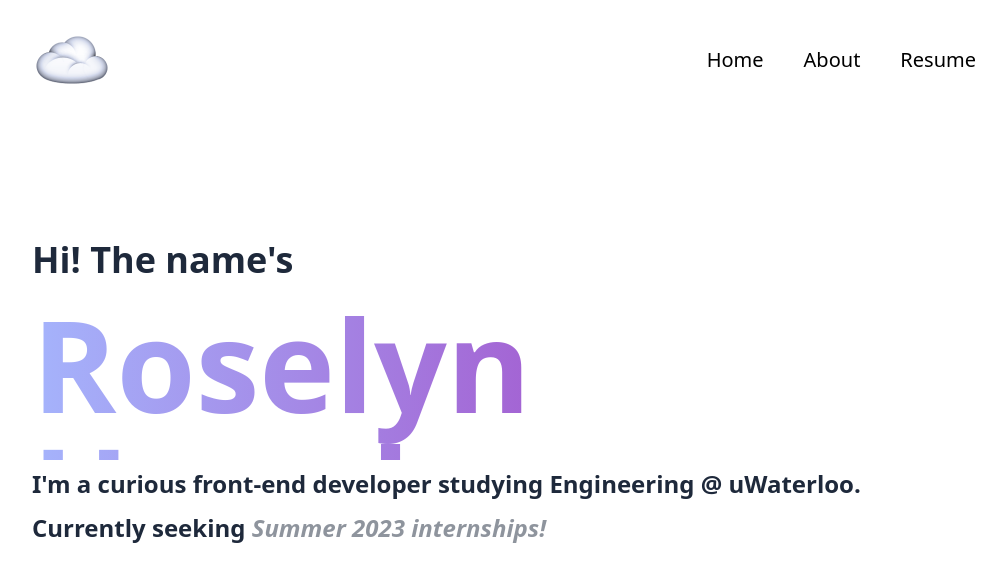
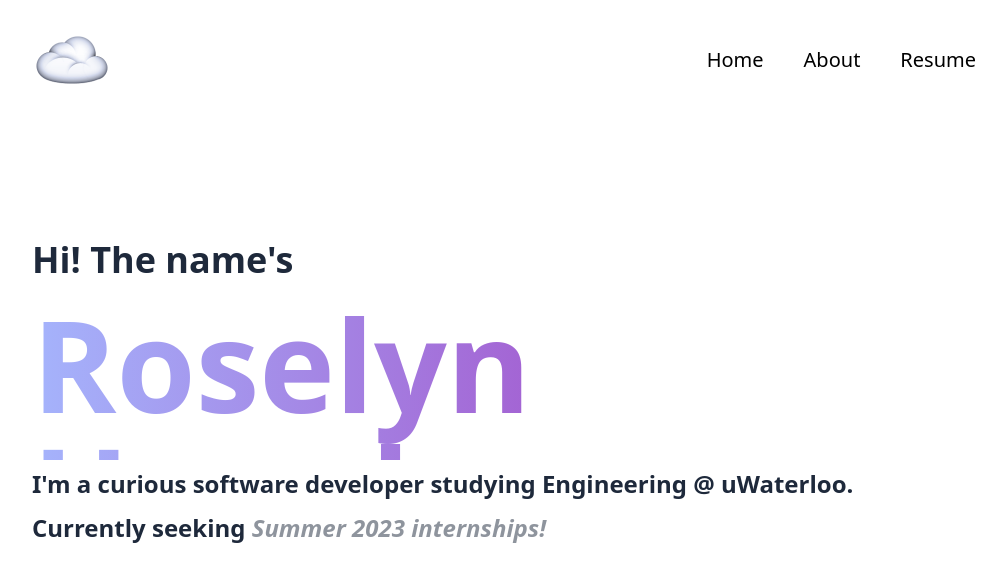
Before and after one commit to roselynh100/personal-website, a Vue app: page / in a window 1280 px wide. Shown: the top 582 px of the page, without its empty margins (136-1142 px from the left). Built offline with nearby package versions, Linux system fonts and the light colour scheme.

Commit message:
Changing opening header

```diff
--- a/src/components/Opening.vue
+++ b/src/components/Opening.vue
@@ -4,7 +4,7 @@
 
         <p class="text-4xl font-semibold mb-5">Hi! The name's</p>
         <p class="text-7xl md:text-8xl lg:text-9xl font-bold leading-20 text-transparent bg-clip-text bg-gradient-to-r from-indigo-300 to-fuchsia-700 h-40 mb-2">Roselyn Huynh.</p>
-        <p class="text-xl md:text-2xl font-semibold mb-3">I'm a curious front-end developer studying Engineering @ uWaterloo.</p>
+        <p class="text-xl md:text-2xl font-semibold mb-3">I'm a curious software developer studying Engineering @ uWaterloo.</p>
         <p class="text-xl md:text-2xl font-semibold">Currently seeking <span class="italic animate-pulse hover:underline hover:decoration-wavy hover:decoration-indigo-300 hover:animate-none">Summer 2023 internships!</span></p>
 
     </div>
```
